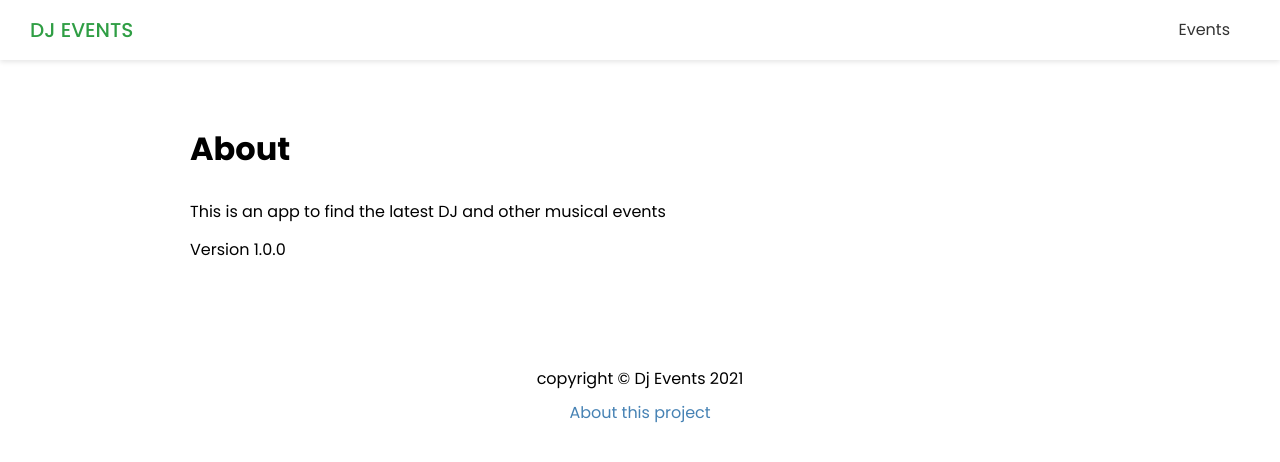
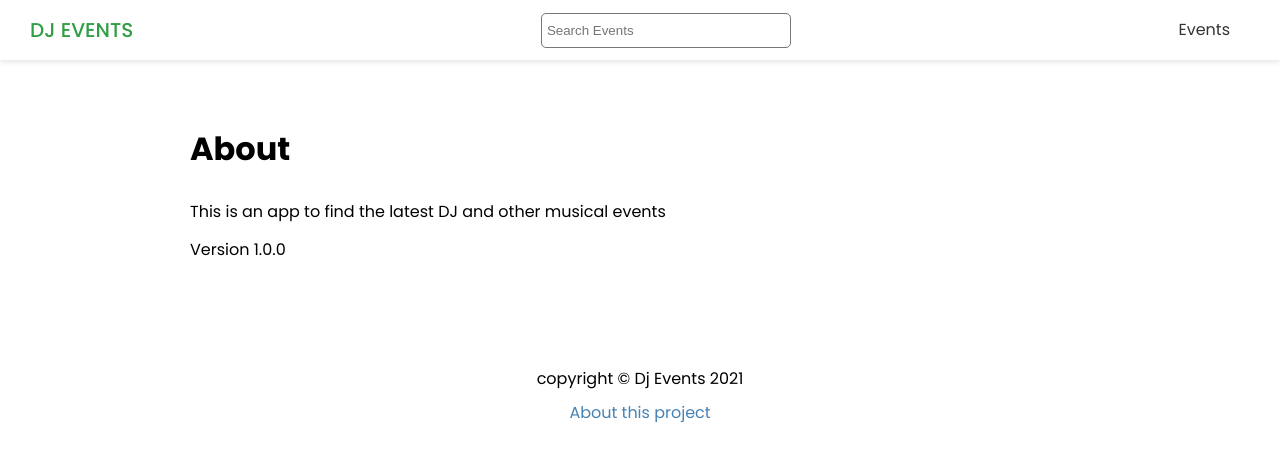
Before and after one commit to tanvirch0750/Next-js-dj-events-frontend, a Next.js app: page /about in a window 1280 px wide. Shown: the top 462 px of the page. Built offline with nearby package versions, Linux system fonts and the light colour scheme.

Commit message:
Implemented search component

```diff
--- a/components/Header.js
+++ b/components/Header.js
@@ -1,4 +1,5 @@
 import Link from "next/link";
+import Search from "./Search";
 import styles from "@/styles/Header.module.css";
 
 export default function Header() {
@@ -9,7 +10,7 @@
           <a>Dj Events</a>
         </Link>
       </div>
-
+      <Search />
       <nav>
         <ul>
           <li>
--- /dev/null
+++ b/components/Search.js
@@ -0,0 +1,27 @@
+import styles from "@/styles/Search.module.css";
+import { useState } from "react";
+import { useRouter } from "next/router";
+
+export default function Search() {
+  const [term, setTerm] = useState("");
+  const router = useRouter();
+
+  const handleSubmit = (e) => {
+    e.preventDefault();
+    router.push(`/events/search?term=${term}`);
+    setTerm("");
+  };
+
+  return (
+    <div className={styles.search}>
+      <form onSubmit={handleSubmit}>
+        <input
+          type="text"
+          value={term}
+          onChange={(e) => setTerm(e.target.value)}
+          placeholder="Search Events"
+        />
+      </form>
+    </div>
+  );
+}
--- /dev/null
+++ b/styles/Search.module.css
@@ -0,0 +1,7 @@
+.search input {
+  width: 250px;
+  height: 35px;
+  padding: 5px;
+  border: 1px #777 solid;
+  border-radius: 5px;
+}
```
